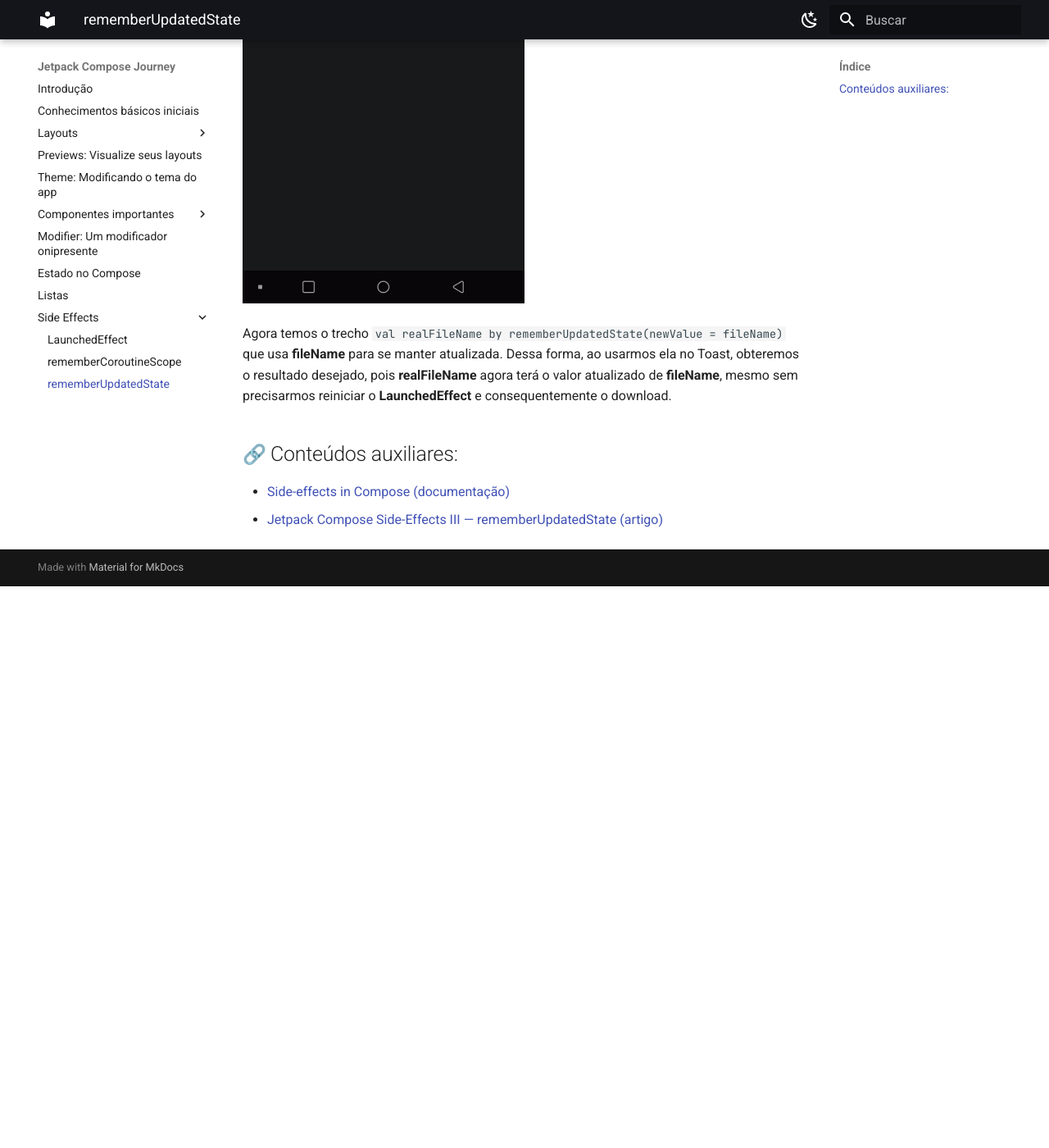
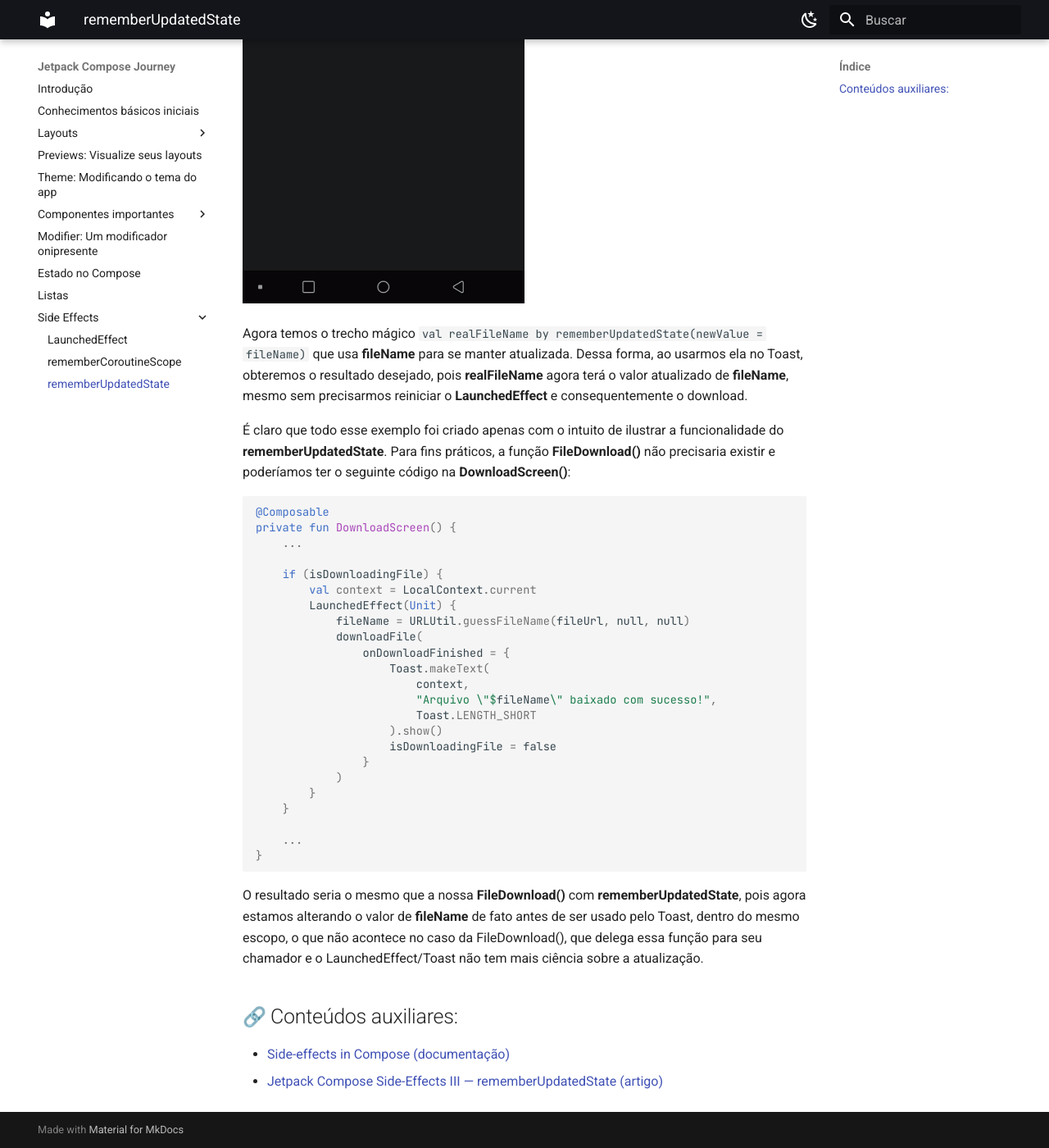
Before and after one commit to jsericksk/Jetpack-Compose-Journey, an MkDocs documentation site: the page built from docs/side-effects/rememberupdatedstate.md, in a window 1280 px wide and 1400 px high, scrolled down 5232 px. Shown: the whole window at 82% size. Built offline with MkDocs 1.6.1 and Material for MkDocs 9.7.7, drawn with Linux system fonts in a browser that asks for light colours; emoji names are drawn with the system emoji font; before the commit the page ends 5947 px from its top, so only the background shows below that; some of the changed text lies outside the part shown.

Commit message:
rememberupdatedstate.md atualizado

````diff
--- a/docs/side-effects/rememberupdatedstate.md
+++ b/docs/side-effects/rememberupdatedstate.md
@@ -169,7 +169,37 @@ private fun FileDownload(
 
 <img src="../rememberupdatedstate/img-02.gif" alt="rememberUpdatedState" width="50%" height="30%"/>
 
-Agora temos o trecho ```val realFileName by rememberUpdatedState(newValue = fileName)``` que usa **fileName** para se manter atualizada. Dessa forma, ao usarmos ela no Toast, obteremos o resultado desejado, pois **realFileName** agora terá o valor atualizado de **fileName**, mesmo sem precisarmos reiniciar o **LaunchedEffect** e consequentemente o download.
+Agora temos o trecho mágico ```val realFileName by rememberUpdatedState(newValue = fileName)``` que usa **fileName** para se manter atualizada. Dessa forma, ao usarmos ela no Toast, obteremos o resultado desejado, pois **realFileName** agora terá o valor atualizado de **fileName**, mesmo sem precisarmos reiniciar o **LaunchedEffect** e consequentemente o download.
+
+É claro que todo esse exemplo foi criado apenas com o intuito de ilustrar a funcionalidade do **rememberUpdatedState**. Para fins práticos, a função **FileDownload()** não precisaria existir e poderíamos ter o seguinte código na **DownloadScreen()**:
+
+```kotlin
+@Composable
+private fun DownloadScreen() {
+    ...
+
+    if (isDownloadingFile) {
+        val context = LocalContext.current
+        LaunchedEffect(Unit) {
+            fileName = URLUtil.guessFileName(fileUrl, null, null)
+            downloadFile(
+                onDownloadFinished = {
+                    Toast.makeText(
+                        context,
+                        "Arquivo \"$fileName\" baixado com sucesso!",
+                        Toast.LENGTH_SHORT
+                    ).show()
+                    isDownloadingFile = false
+                }
+            )
+        }
+    }
+
+    ...
+}
+```
+
+O resultado seria o mesmo que a nossa **FileDownload()** com **rememberUpdatedState**, pois agora estamos alterando o valor de **fileName** de fato antes de ser usado pelo Toast, dentro do mesmo escopo, o que não acontece no caso da FileDownload(), que delega essa função para seu chamador e o LaunchedEffect/Toast não tem mais ciência sobre a atualização.
 
 ## :link: Conteúdos auxiliares:
 - [Side-effects in Compose (documentação)](https://developer.android.com/jetpack/compose/side-effects)
````
Also changed, not shown: other parts of docs/side-effects/rememberupdatedstate.md (+1 -1 lines).
